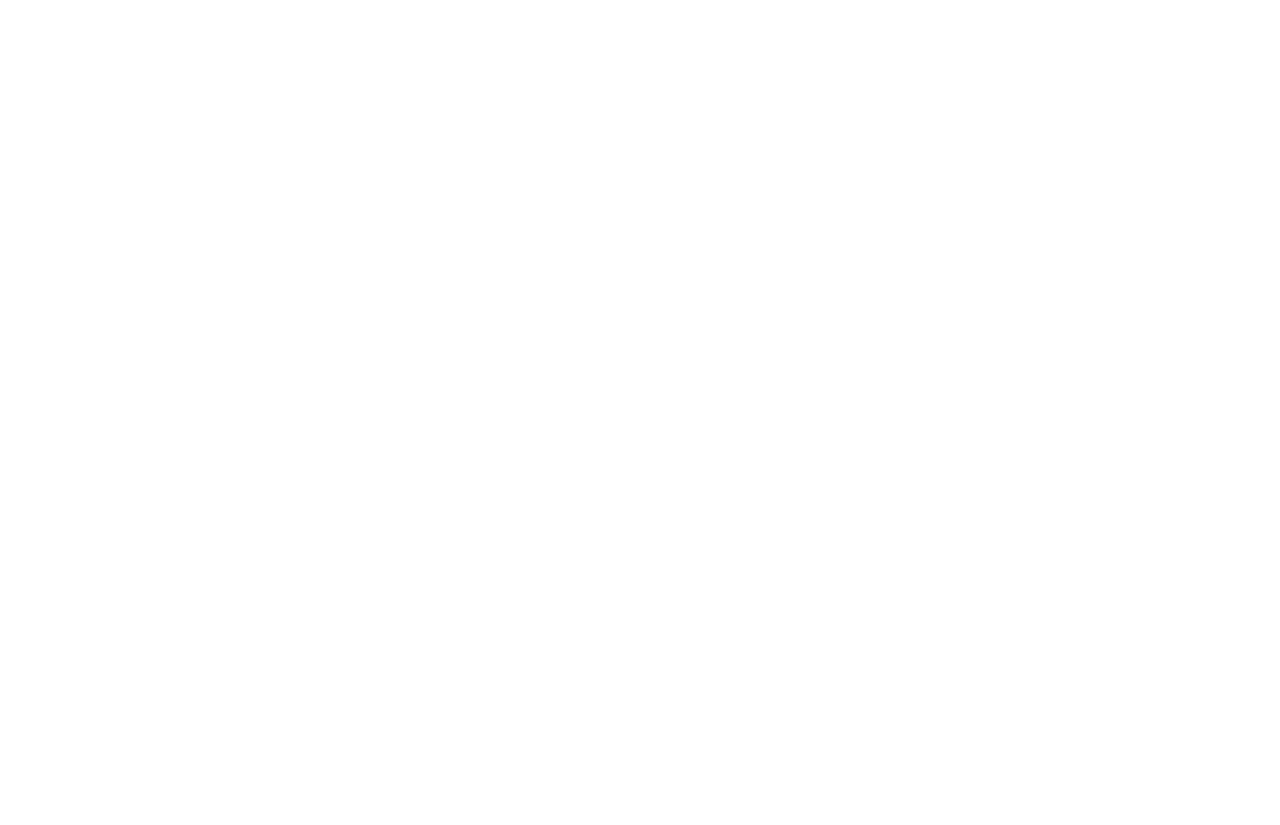
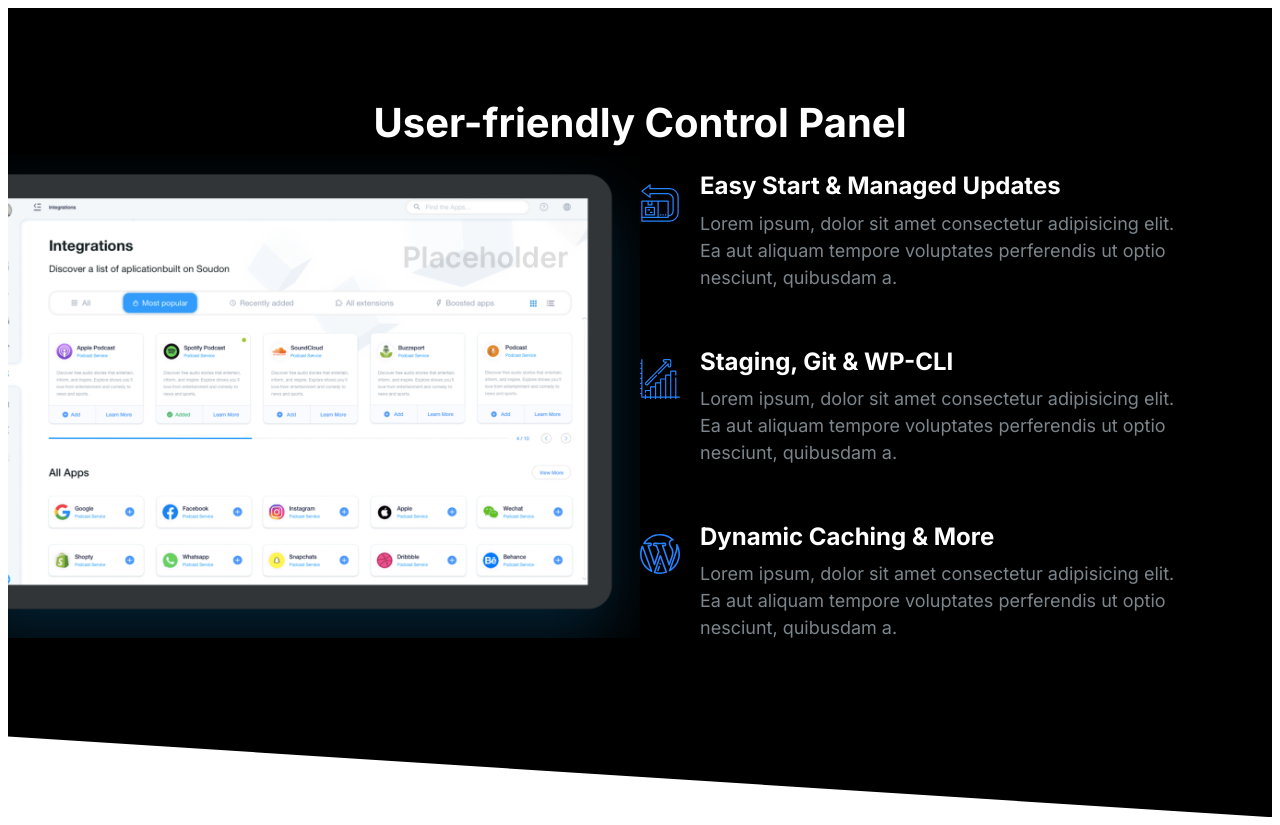
Before and after one commit to JoeBuydemDips/website-template, a plain HTML site: page index.html in a window 1280 px wide. Before the commit the page ends 800 px from the top, so only its background shows below. Drawn offline with Linux system fonts and the light colour scheme.

Commit message:
Built show case block

```diff
--- a/CSS/style.css
+++ b/CSS/style.css
@@ -19,6 +19,10 @@
 
 /*----------------------------------------------------------*/
 /* Typography */
+::selection {
+  background: var(--color-primary);
+  color: #fff;
+}
 html {
   /* 62.5% of 16px = 10px*/
   font-size: 62.5%;
@@ -142,7 +146,7 @@ a {
   /*vertical lists*/
   list-style: none;
   padding-left: 0;
-  color: var(--color-headings);
+  /* color: var(--color-headings); */
 }
 
 /*Nesting is needed here to only apply padding
@@ -156,6 +160,7 @@ to the list__item of list--inline */
 .list--tick {
   list-style-image: url(../images/tick.svg);
   padding-left: 3rem;
+  color: var(--color-headings);
 }
 
 /*Nesting is needed here to only apply padding
@@ -433,6 +438,7 @@ to the list__item of list--tick */
 /* Media Object*/
 .media {
   display: flex;
+  margin-bottom: 4rem;
 }
 
 .media__title {
@@ -643,17 +649,19 @@ to the list__item of list--tick */
   color: #7b858b;
 }
 
-.block--dark .block__heading {
+.block--dark h1,
+.block--dark h2,
+.block--dark h3 {
   color: #fff;
 }
 
 .block--skewed-right {
   padding-bottom: calc(6rem + 4rem);
-  clip-path: polygon(0% 0%, 100% 0%, 100% 100%, 0% 80%);
+  clip-path: polygon(0% 0%, 100% 0%, 100% 100%, 0% 90%);
 }
 .block--skewed-left {
   padding-bottom: calc(6rem + 4rem);
-  clip-path: polygon(0% 0%, 100% 0%, 100% 80%, 0% 100%);
+  clip-path: polygon(0% 0%, 100% 0%, 100% 90%, 0% 100%);
 }
 
 .container {
@@ -806,3 +814,21 @@ to the list__item of list--tick */
     order: 2;
   }
 }
+
+/*----------------------------------------------------------*/
+/* Showcase-block*/
+.block-showcase__image {
+  width: 100%;
+}
+
+@media screen and (min-width: 768px) {
+  .block-showcase .grid {
+    grid-template-columns: 50% 50%;
+  }
+
+  .block-showcase__image {
+    width: auto;
+    max-width: 700px;
+    justify-self: end;
+  }
+}
--- a/index.html
+++ b/index.html
@@ -15,6 +15,67 @@
     />
   </head>
   <body style="background: #fff">
+    <section class="block block--dark block--skewed-right block-showcase">
+      <header class="block__header">
+        <h2>User-friendly Control Panel</h2>
+      </header>
+      <div class="container grid grid--1x2">
+        <img class="block-showcase__image" src="images/ipad.png" alt="" />
+        <ul class="list">
+          <li>
+            <div class="media">
+              <div class="media__image">
+                <svg class="icon icon--primary">
+                  <use xlink:href="/images/sprite.svg#easy"></use>
+                </svg>
+              </div>
+              <div class="media__body">
+                <h3 class="media__title">Easy Start & Managed Updates</h3>
+                <p>
+                  Lorem ipsum, dolor sit amet consectetur adipisicing elit. Ea
+                  aut aliquam tempore voluptates perferendis ut optio nesciunt,
+                  quibusdam a.
+                </p>
+              </div>
+            </div>
+          </li>
+          <li>
+            <div class="media">
+              <div class="media__image">
+                <svg class="icon icon--primary">
+                  <use xlink:href="/images/sprite.svg#growth"></use>
+                </svg>
+              </div>
+              <div class="media__body">
+                <h3 class="media__title">Staging, Git & WP-CLI</h3>
+                <p>
+                  Lorem ipsum, dolor sit amet consectetur adipisicing elit. Ea
+                  aut aliquam tempore voluptates perferendis ut optio nesciunt,
+                  quibusdam a.
+                </p>
+              </div>
+            </div>
+          </li>
+          <li>
+            <div class="media">
+              <div class="media__image">
+                <svg class="icon icon--primary">
+                  <use xlink:href="/images/sprite.svg#wordpress"></use>
+                </svg>
+              </div>
+              <div class="media__body">
+                <h3 class="media__title">Dynamic Caching & More</h3>
+                <p>
+                  Lorem ipsum, dolor sit amet consectetur adipisicing elit. Ea
+                  aut aliquam tempore voluptates perferendis ut optio nesciunt,
+                  quibusdam a.
+                </p>
+              </div>
+            </div>
+          </li>
+        </ul>
+      </div>
+    </section>
     <script src="js/main.js"></script>
   </body>
 </html>
```
Also changed, not shown: components/showcase-block.html (added, +64 -0 lines), images/ipad.png (added).
